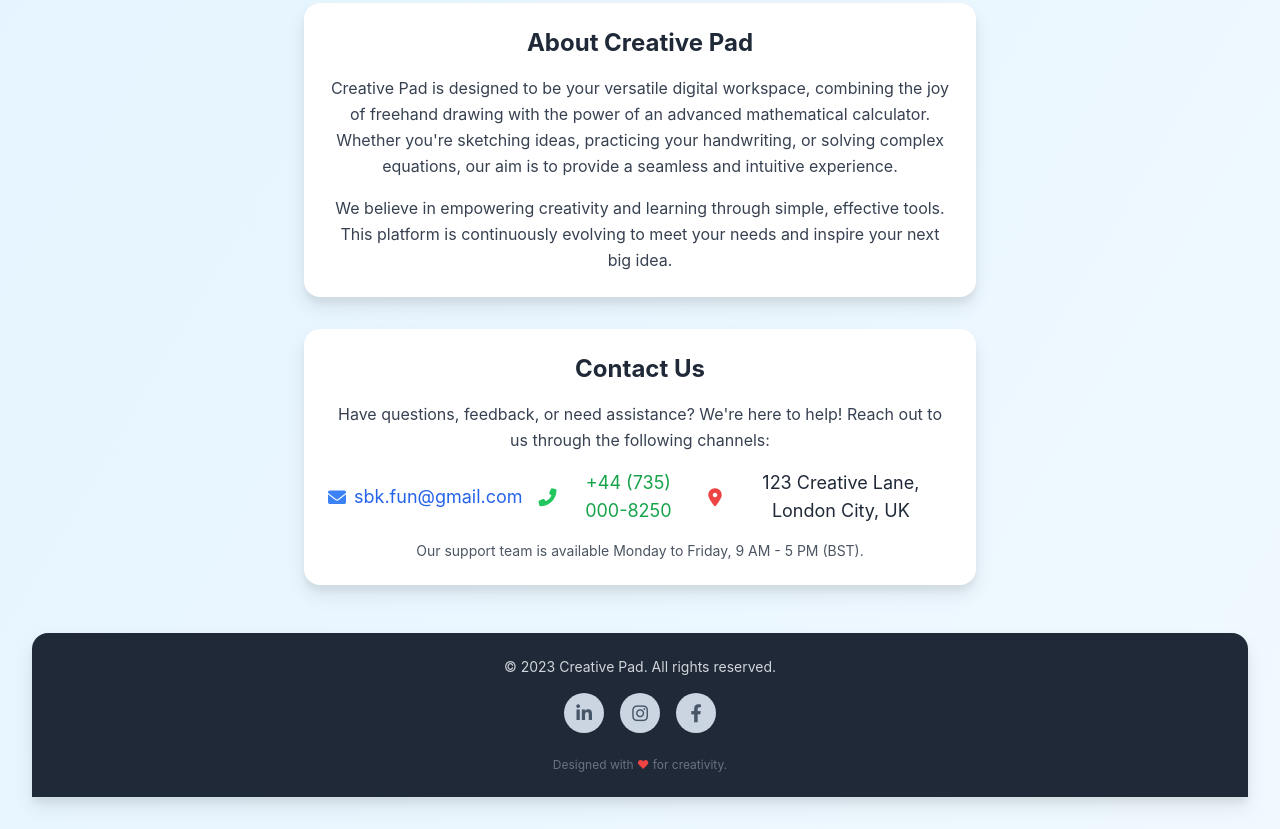
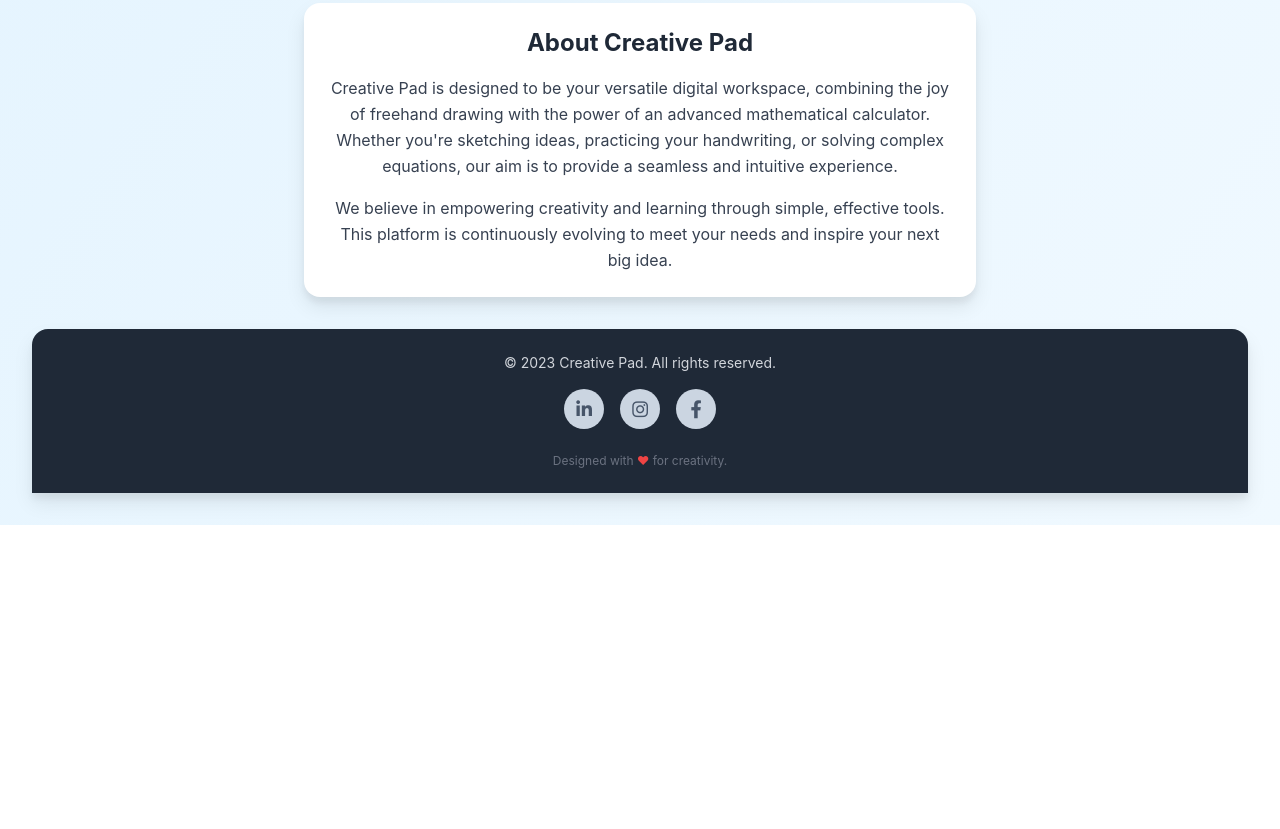
Before and after one commit to sbkshashi/CreativePad, a plain HTML site: page index.html in a window 1280 px wide. Shown: the part 1327-2156 px from the top of the page. After the commit the page ends 1852 px from the top, so only its background shows below. Drawn offline with nearby package versions, Linux system fonts and the light colour scheme.

Commit message:
Update index.html

```diff
--- a/index.html
+++ b/index.html
@@ -234,7 +234,7 @@
         </p>
     </div>
 
-    <div class="w-full max-w-2xl bg-white p-6 rounded-2xl card-shadow mb-12 flex flex-col items-center text-center">
+    <!--div class="w-full max-w-2xl bg-white p-6 rounded-2xl card-shadow mb-12 flex flex-col items-center text-center">
         <h2 class="text-2xl font-bold text-gray-800 mb-4">Contact Us</h2>
         <p class="text-gray-700 leading-relaxed mb-4">
             Have questions, feedback, or need assistance? We're here to help! Reach out to us through the following channels:
@@ -256,7 +256,7 @@
         <p class="text-sm text-gray-600 mt-4">
             Our support team is available Monday to Friday, 9 AM - 5 PM (BST).
         </p>
-    </div>
+</div-->
 
 
     <div id="messageBox" class="hidden"></div>
```
